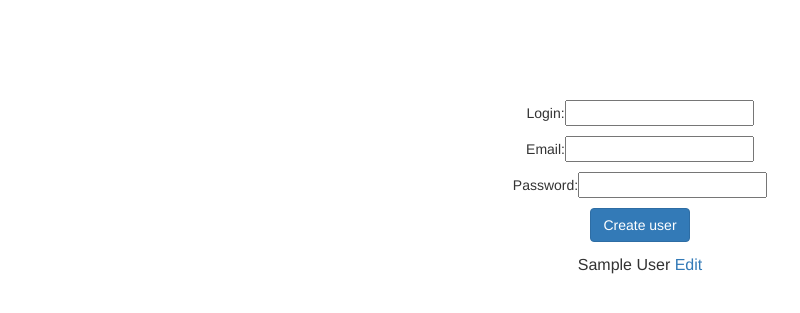
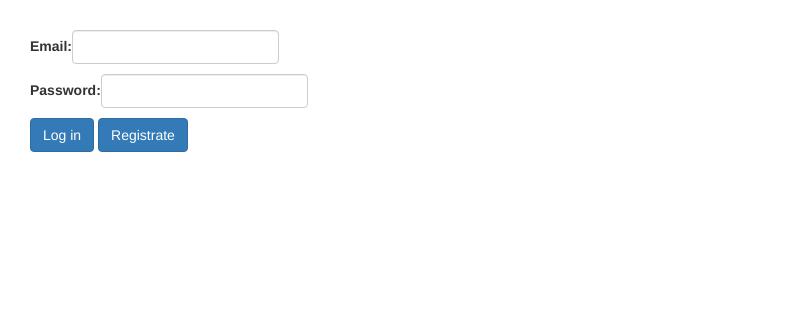
Before and after one commit to PaulTroyanov/fisrt, a PHP site: page /createUser.php in a window 1280 px wide. Shown: the top 313 px of the page, without its empty margins (0-800 px from the left). Run offline with PHP 8.4, Linux system fonts and the light colour scheme; tables that the repository leaves empty or names only in its code hold one stand-in row (values such as "Sample post").

Commit message:
new branch

```diff
--- a/createUser.php
+++ b/createUser.php
@@ -1,19 +1,31 @@
 <?php
 	include('library/db.php');
+	include('log.html');
 
-	if(!empty($_POST) && strlen($_POST['login']) > 1){
-		createUser($_POST['login'], $_POST['email'], $_POST['password'], getConnect());
+	if(isset($_POST['sub'])){
+		switch($_POST['sub']){
+
+			case 'Log in':
+				if(!empty($_POST['email']) && !empty($_POST['password'])){
+					$user = getUser($_POST['email'], getConnect());
+					if($user){
+						header('Location: /userList.php');
+						exit();
+					}
+
+					break;
+
+				}
+
+			case 'Registrate':
+				include('reg.html');
+				break;
+
+			case 'Create user':
+
+				if(!empty($_POST['password']) && !empty($_POST['email']))
+					createUser($_POST['email'], $_POST['password'], getConnect());
+				break;
+		}
 	}
 ?>
-	<link rel="stylesheet" href="https://maxcdn.bootstrapcdn.com/bootstrap/3.3.4/css/bootstrap.min.css">
-
-	<center style='margin-top:100px'>
-	<form method='POST'>
-
-	<p>Login:<input name='login'></p>
-	<p>Email:<input name='email'></p>
-	<p>Password:<input type='password' name='password'></p>
-	<p><input type='submit' value='Create user' class="btn btn-primary"></p>
-	</form>
-	<?php include('userList.php'); ?>
-	</center>
--- a/library/db.php
+++ b/library/db.php
@@ -17,17 +17,17 @@
 		return $result;
 	}
 
-	function createUser($name, $email, $password, $db){
-		$query = $db->prepare("INSERT INTO user (name, email, password, date_create) VALUES (:name, :email, :password, now())");
-		$query->bindParam(':name', $name, PDO::PARAM_STR);
+	function createUser($email, $password, $db){
+		$query = $db->prepare("INSERT INTO user (email, password, date_create) VALUES (:email, password(:password), now())");
+
 		$query->bindParam(':email', $email, PDO::PARAM_STR);
 		$query->bindParam(':password', $password, PDO::PARAM_STR);
 		$query->execute();
 	}
 
-	function updateUser($name, $email, $password, $oEmail, $db){
-		$query = $db->prepare("UPDATE `user` SET `name` =:name, `email` = :email, `password` = :password WHERE `email` = :oEmail");
-		$query->bindParam(':name', $name, PDO::PARAM_STR);
+	function updateUser($email, $password, $oEmail, $db){
+		$query = $db->prepare("UPDATE `user` SET `email` = :email, `password` = password(:password) WHERE `email` = :oEmail");
+
 		$query->bindParam(':email', $email, PDO::PARAM_STR);
 		$query->bindParam(':oEmail', $oEmail, PDO::PARAM_STR);
 		$query->bindParam(':password', $password, PDO::PARAM_STR);
--- /dev/null
+++ b/log.html
@@ -0,0 +1,10 @@
+	<link rel="stylesheet" href="https://maxcdn.bootstrapcdn.com/bootstrap/3.3.4/css/bootstrap.min.css">
+
+	<form class='form-inline' style="margin:30px; width:300px" method='POST'>
+
+	<p><label>Email: </label><input class="form-control" name='email'></p>
+	<p><label>Password: </label><input class="form-control" type='password' name='password'></p>
+
+	<p><input type='submit' name='sub' value='Log in' class="btn btn-primary">
+	<input type='submit' name='sub' value='Registrate' class="btn btn-primary"></p>
+	</form>
--- a/userList.php
+++ b/userList.php
@@ -1,9 +1,14 @@
+<?php include('library/db.php'); ?>
+	<link rel="stylesheet" href="https://maxcdn.bootstrapcdn.com/bootstrap/3.3.4/css/bootstrap.min.css">
+	<center style='margin-top:100px'>
+	<h2>User list</h2><br>
 	<table>
 		<?php foreach(getUserList(getConnect()) as $user) : ?>
 			<form method='POST' action="/editUser.php">
 			<tr>
-				<td><?=$user['name']?> <a href="/editUser.php?email=<?php echo $user['email']?>">Edit</a></td>
+				<td><?=$user['email']?> <a href="/editUser.php?email=<?php echo $user['email']?>">Edit</a></td>
 			</tr>
 			</form>
 		<?php endforeach; ?>
 	</table>
+	</center>
```
Also changed, not shown: editUser.php (+3 -7 lines), reg.html (added, +13 -0 lines).
